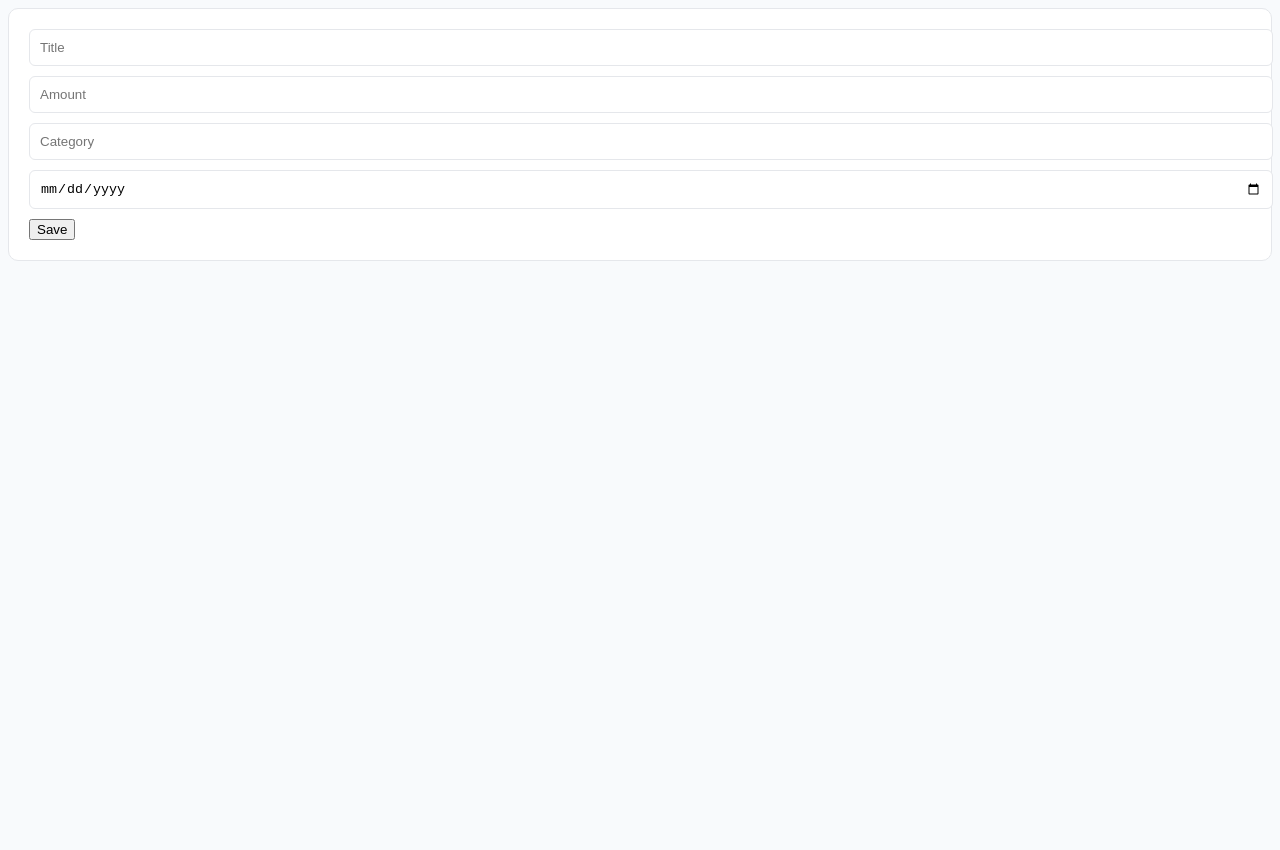
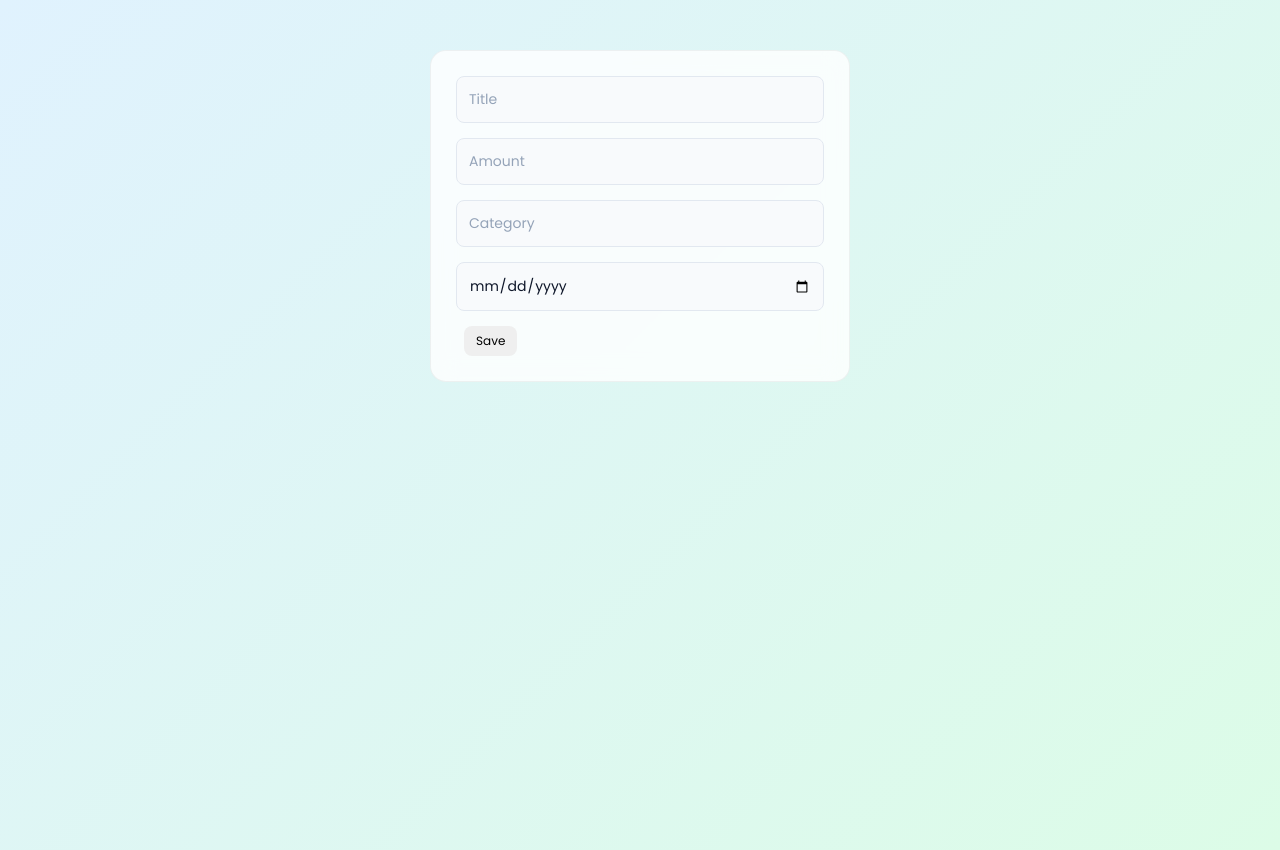
Before and after one commit to suhana118/Expense-Tracker-frontend, a React (Vite) app: page /add in a window 1280 px wide. Before the commit the page ends 800 px from the top, so only its background shows below. Built offline with nearby package versions, Linux system fonts and the light colour scheme.

Commit message:
08/04/2026

```diff
--- a/index.html
+++ b/index.html
@@ -3,7 +3,7 @@
   <head>
     <meta charset="UTF-8" />
     <meta name="viewport" content="width=device-width, initial-scale=1.0" />
-    <link rel="stylesheet" href="style.css">
+    <link href="https://fonts.googleapis.com/css2?family=Poppins:wght@300;400;500;600&display=swap" rel="stylesheet">
     <title>frontend</title>
   </head>
   <body>
--- a/src/App.css
+++ b/src/App.css
@@ -1,7 +1,16 @@
+/* Reset */
+* {
+  margin: 0;
+  padding: 0;
+  box-sizing: border-box;
+  font-family: 'Poppins', sans-serif;
+}
+
+/* Background */
 body {
-  background: #f8fafc;
-  color: #111827;
-  font-family: 'Poppins', sans-serif;
+  background: linear-gradient(135deg, #e0f2fe, #dcfce7);
+  color: #0f172a;
+  min-height: 100vh;
 }
 
 /* Container */
@@ -22,74 +31,171 @@ body {
 h2 {
   font-size: 26px;
   font-weight: 600;
+  background: linear-gradient(90deg, #0ea5e9, #22c55e);
+  -webkit-background-clip: text;
+  -webkit-text-fill-color: transparent;
 }
 
 /* Add Button */
 .add-btn {
-  background: #3b82f6;
+  background: linear-gradient(135deg, #38bdf8, #4ade80);
   color: white;
-  padding: 10px 16px;
-  border-radius: 10px;
+  padding: 8px 16px;
+  border-radius: 20px;
   text-decoration: none;
+  font-size: 14px;
+  transition: 0.3s;
 }
 
-/* Card */
+.add-btn:hover {
+  transform: scale(1.05);
+  box-shadow: 0 4px 15px rgba(34, 197, 94, 0.3);
+}
+
+/* Card (Light Glass Effect) */
 .card {
-  background: white;
+  background: rgba(255, 255, 255, 0.7);
+  backdrop-filter: blur(10px);
+  border-radius: 14px;
   padding: 18px;
   margin-bottom: 15px;
-  border-radius: 10px;
-  border: 1px solid #e5e7eb;
+  display: flex;
+  justify-content: space-between;
+  align-items: center;
+  border: 1px solid rgba(0, 0, 0, 0.05);
+  transition: 0.3s;
+}
+
+.card:hover {
+  transform: translateY(-4px);
+  box-shadow: 0 6px 20px rgba(0, 0, 0, 0.1);
 }
 
 /* Text */
 .title {
+  font-size: 16px;
   font-weight: 500;
 }
 
 .amount {
-  color: #3b82f6;
+  color: #0ea5e9;
   font-weight: bold;
+  margin-top: 5px;
 }
 
 .meta {
   font-size: 12px;
-  color: gray;
+  color: #64748b;
+  margin-top: 3px;
 }
 
 /* Buttons */
+button {
+  border: none;
+  padding: 6px 12px;
+  border-radius: 8px;
+  cursor: pointer;
+  margin-left: 8px;
+  font-size: 12px;
+  transition: 0.3s;
+}
+
+/* Edit */
 .edit-btn {
-  background: #22c55e;
+  background: linear-gradient(135deg, #4ade80, #22c55e);
   color: white;
 }
 
+.edit-btn:hover {
+  transform: scale(1.1);
+}
+
+/* Delete */
 .delete-btn {
-  background: #ef4444;
+  background: linear-gradient(135deg, #f87171, #ef4444);
   color: white;
 }
 
-/* Form */
+.delete-btn:hover {
+  transform: scale(1.1);
+}
+
+/* Form (Light Glass UI) */
 form {
-  background: white;
-  padding: 20px;
-  border-radius: 10px;
-  border: 1px solid #e5e7eb;
+  max-width: 420px;
+  margin: 50px auto;
+  padding: 25px;
+  border-radius: 16px;
+  background: rgba(255, 255, 255, 0.8);
+  backdrop-filter: blur(12px);
+  border: 1px solid rgba(0, 0, 0, 0.05);
 }
 
 /* Inputs */
 input, select {
   width: 100%;
-  padding: 10px;
-  margin-bottom: 10px;
-  border: 1px solid #e5e7eb;
-  border-radius: 6px;
+  padding: 12px;
+  margin-bottom: 15px;
+  border-radius: 8px;
+  border: 1px solid #e2e8f0;
+  background: #f8fafc;
+  color: #0f172a;
+  font-size: 14px;
+}
+
+input::placeholder {
+  color: #94a3b8;
+}
+
+input:focus {
+  outline: none;
+  border: 1px solid #38bdf8;
 }
 
 /* Submit */
 .submit-btn {
-  background: #3b82f6;
+  background: linear-gradient(135deg, #38bdf8, #22c55e);
   color: white;
-  padding: 10px;
   width: 100%;
-  border-radius: 8px;
+  padding: 12px;
+  border-radius: 10px;
+  font-weight: 500;
 }
+
+.submit-btn:hover {
+  transform: scale(1.03);
+  box-shadow: 0 6px 20px rgba(56, 189, 248, 0.3);
+}
+
+/* Empty */
+.empty {
+  text-align: center;
+  margin-top: 40px;
+  color: #64748b;
+}
+
+/* Loading */
+.loading {
+  text-align: center;
+  margin-top: 40px;
+}
+
+/* Mobile */
+@media (max-width: 600px) {
+  .card {
+    flex-direction: column;
+    align-items: flex-start;
+    gap: 10px;
+  }
+
+  .actions {
+    width: 100%;
+    justify-content: flex-end;
+  }
+
+  .header {
+    flex-direction: column;
+    gap: 12px;
+    align-items: flex-start;
+  }
+}
```
